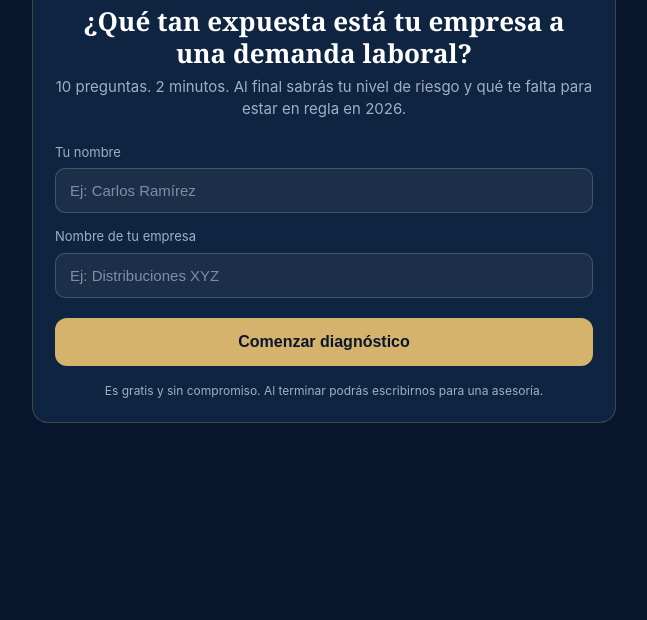
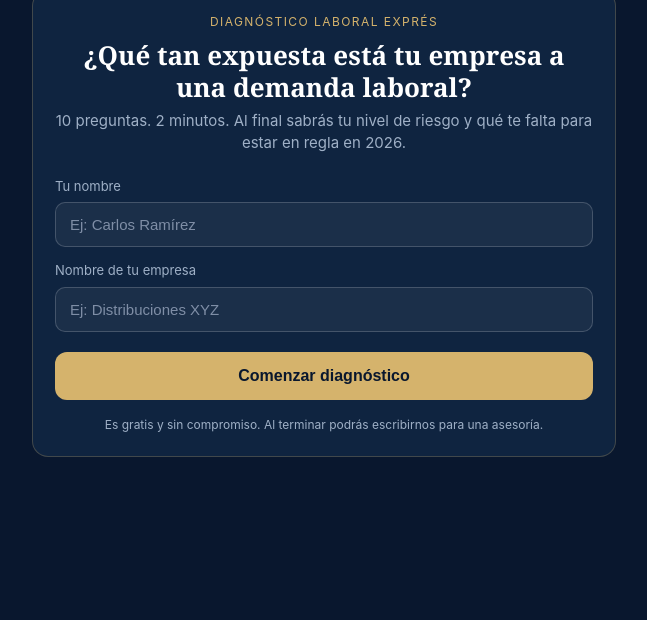
Before and after one commit to saloisazacampillo02-hue/ss-publicador2, a plain HTML site: page diagnostico/index.html in a window 1280 px wide. Shown: the part 180-800 px from the top of the page, without its empty margins (316-963 px from the left). Drawn offline with Linux system fonts and the light colour scheme.

Commit message:
diagnostico: contenido mas centrado (padding superior)

```diff
--- a/diagnostico/index.html
+++ b/diagnostico/index.html
@@ -5,7 +5,7 @@
   *{box-sizing:border-box;margin:0;padding:0}
   :root{--navy:#09172E;--navy2:#0f2440;--gold:#D5B36C;--muted:#9fb0c6;--red:#e0574f;--amber:#e0a23a;--green:#3fae77}
   body{background:var(--navy);color:#fff;font-family:-apple-system,Segoe UI,Roboto,Helvetica,Arial,sans-serif;line-height:1.5;-webkit-font-smoothing:antialiased}
-  .wrap{max-width:620px;margin:0 auto;padding:22px 18px 40px;min-height:100vh}
+  .wrap{max-width:620px;margin:0 auto;padding:7vh 18px 56px;min-height:100vh}
   .serif{font-family:Georgia,'Times New Roman',serif}
   .logo{display:block;margin:6px auto 12px;width:210px;max-width:56%;height:auto}
   .eyebrow{color:var(--gold);font-size:12px;letter-spacing:.12em;text-transform:uppercase;text-align:center}
```
